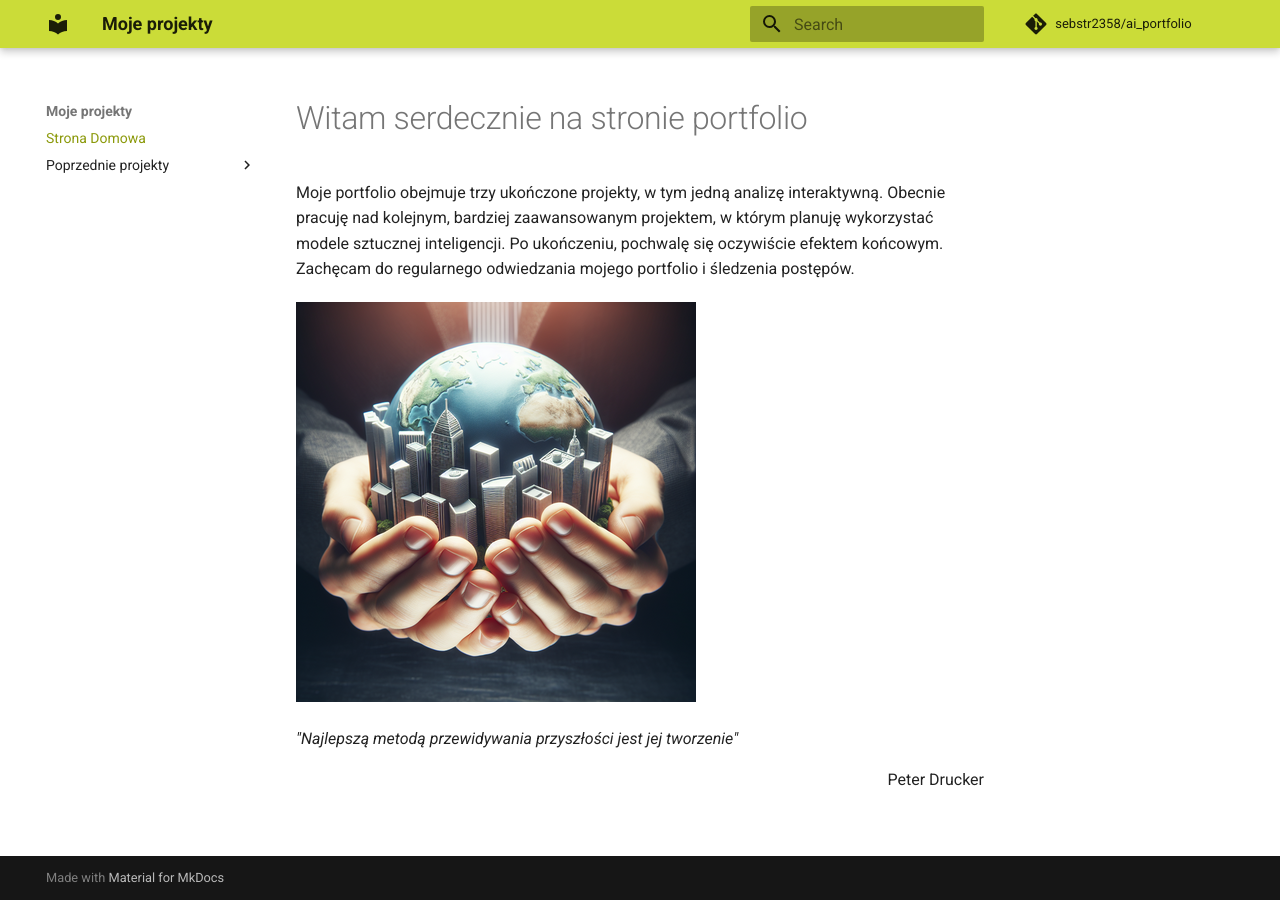
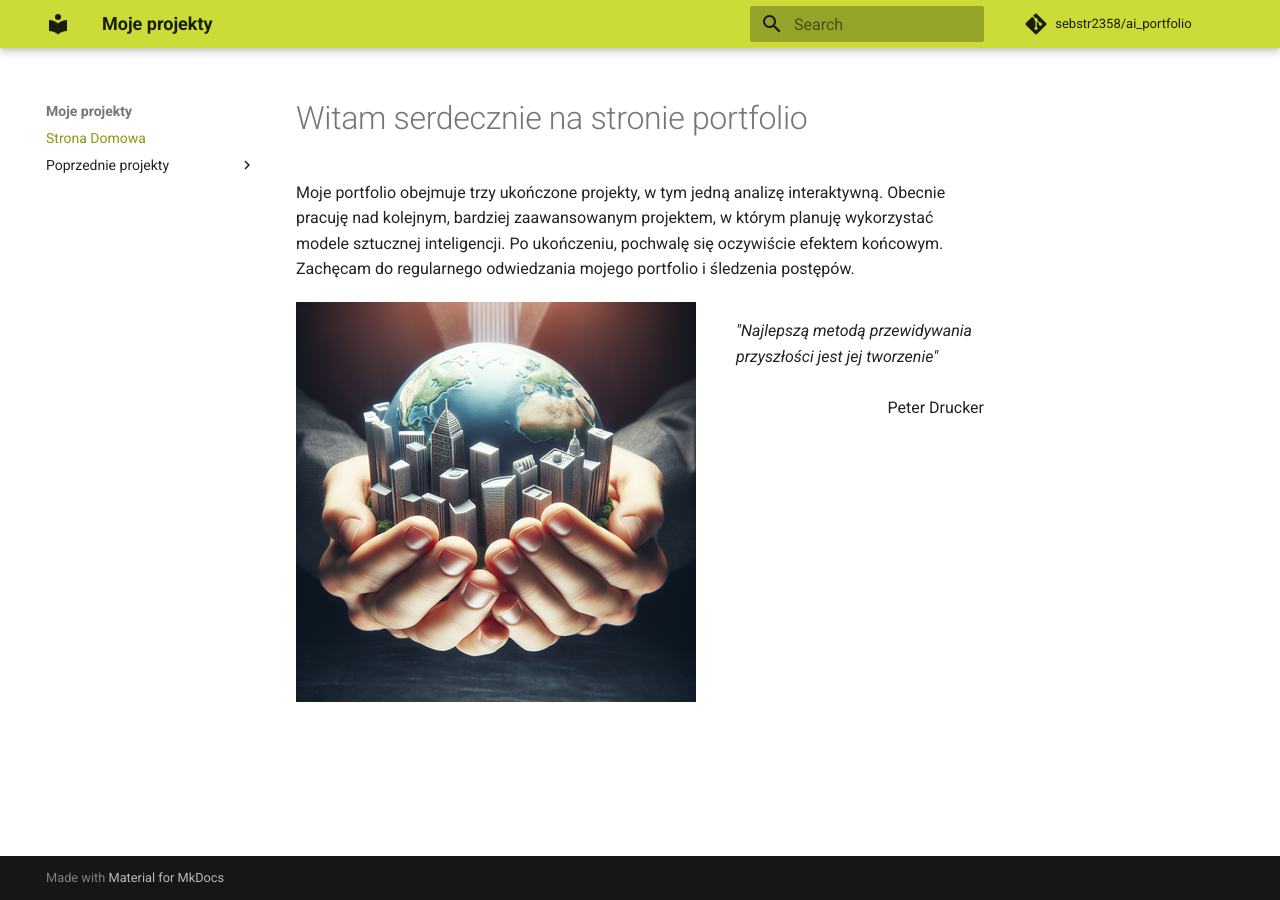
Before and after one commit to sebstr2358/ai_portfolio, an MkDocs documentation site: the page built from docs/index.md, in a window 1280 px wide. Built offline with MkDocs 1.6.1 and Material for MkDocs 9.7.7, drawn with Linux system fonts in a browser that asks for light colours; comment, search, counter and statistics services are not loaded.

Commit message:
changes text

```diff
--- a/docs/index.md
+++ b/docs/index.md
@@ -2,9 +2,9 @@
     <h1>Witam serdecznie na stronie portfolio</h1>
     <p>Moje portfolio obejmuje trzy ukończone projekty, w tym jedną analizę interaktywną. Obecnie pracuję nad kolejnym, bardziej zaawansowanym projektem, w którym planuję wykorzystać modele sztucznej inteligencji. Po ukończeniu, pochwalę się oczywiście efektem końcowym. Zachęcam do regularnego odwiedzania mojego portfolio i śledzenia postępów.</p>
 </header>
-<div style="display: flex, justify-content: between">
+<div style="display: flex">
     <img src='tworzenie_przyszlosci400x400.png' alt='Tworzenie przyszłości'>
-    <div style="display: flex, flex-direction: column">
+    <div style="display: flex; flex-direction: column; margin-left: 2rem">
         <p><em>"Najlepszą metodą przewidywania przyszłości jest jej tworzenie"</em></p>
         <p style="text-align: right; margin-top: 0.5rem">Peter Drucker</p>
     </div>
```
